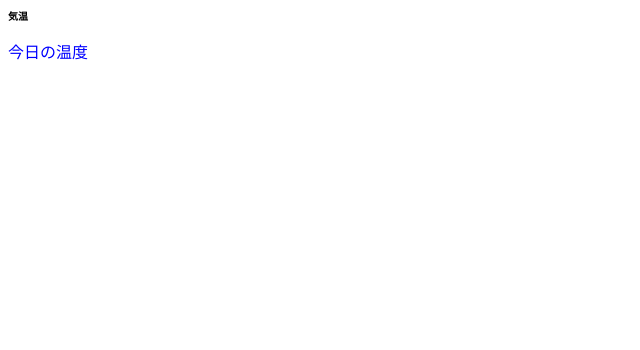
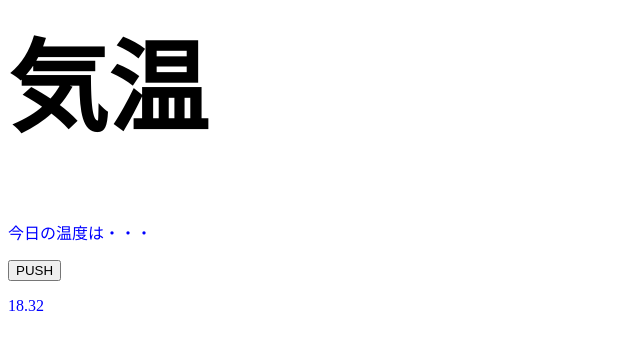
Before and after one commit to kinghomura/Arduino, a plain HTML site: page index.html in a window 1280 px wide. Shown: the whole page, without its empty margins (0-640 px from the left). Drawn offline with Linux system fonts and the light colour scheme.

Commit message:
added js

```diff
--- a/index.html
+++ b/index.html
@@ -4,12 +4,16 @@
   <meta charaset="utf-8">
   <link rel="stylesheet" href="style.css">
   <title> temp checker </title>
+  <script src="temp.js">
+  </script>
 </head>
 
 
 <body>
   <h1>気温</h1>
 
-  <p>今日の温度</p>
+  <p>今日の温度は・・・</p>
+  <input type="button" name="" value="PUSH" onclick="change()">
+  <p id="temp">18.32</p>
 </body>
 </html>
--- a/style.css
+++ b/style.css
@@ -5,5 +5,5 @@ p{
 }
 
 h1{
-  font-size:  10px;
+  font-size:  100px;
 }
--- /dev/null
+++ b/temp.js
@@ -0,0 +1,8 @@
+function hello(){
+  window.alert("hello!");
+}
+
+function change(){
+  var num = 424
+  document.getElementById("temp").textContent=num
+}
```
